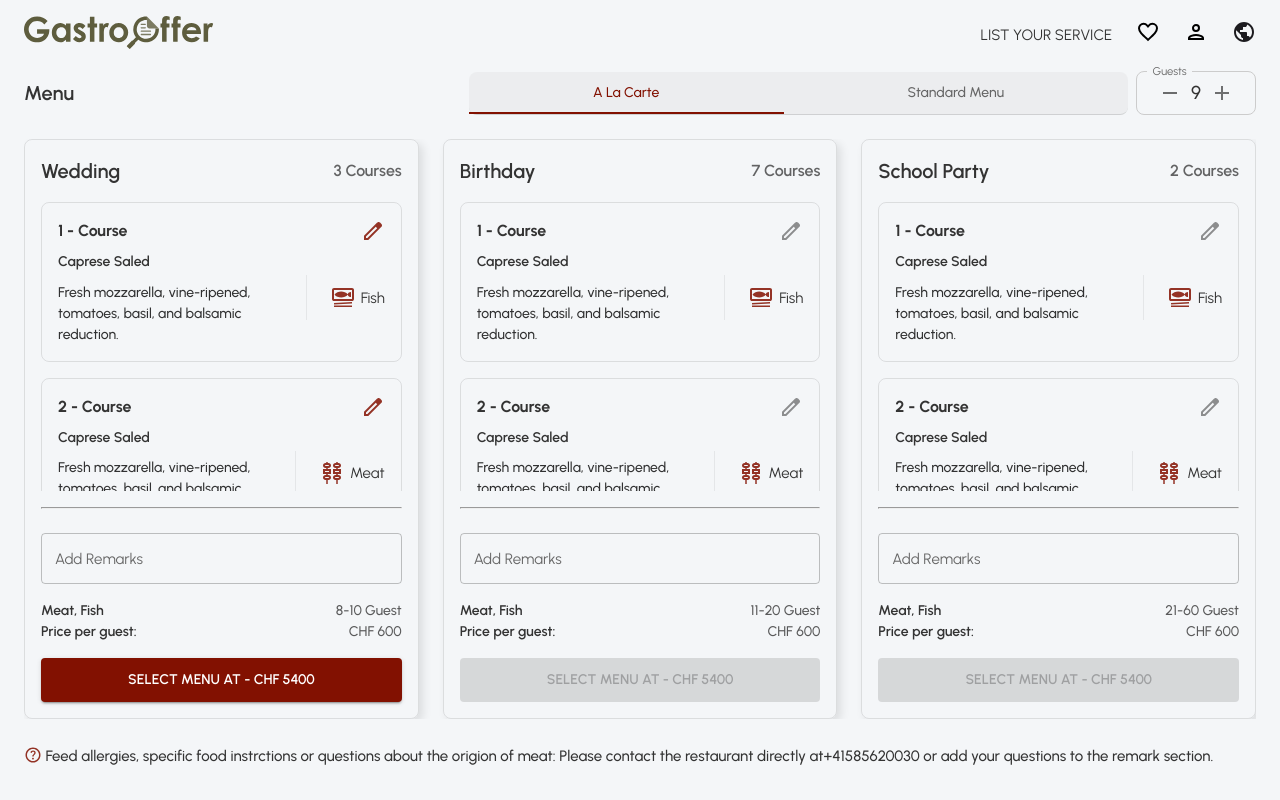
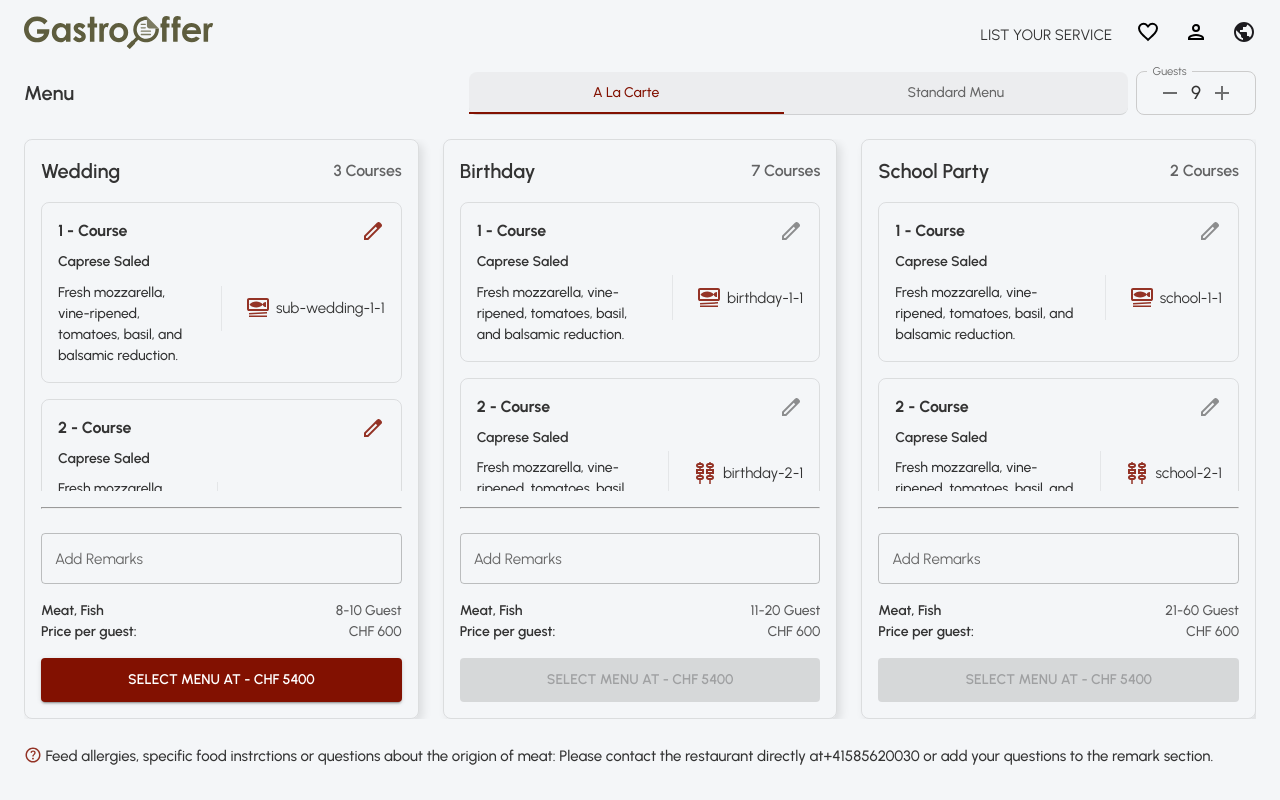
Before and after one commit to rafuj/gastro, a Next.js app: page / in a window 1280 px wide. Built offline with nearby package versions, Linux system fonts and the light colour scheme.

Commit message:
some fix

```diff
--- a/src/page-component/components/MenuContent.jsx
+++ b/src/page-component/components/MenuContent.jsx
@@ -14,6 +14,7 @@ export const MenuContent = ({ guests }) => {
 	const [open, setOpen] = React.useState(false);
 	const [menuData, setMenuData] = React.useState(demoData);
 	const [modalData, setModalData] = React.useState({});
+
 	return (
 		<Box sx={{ mt: 3 }}>
 			<Box sx={{ overflowX: "auto" }}>
@@ -270,18 +271,20 @@ const demoData = [
 				title: "1 - Course",
 				subtitle: "Caprese Saled",
 				text: "Fresh mozzarella, vine-ripened, tomatoes, basil, and balsamic reduction.",
-				selectedMenu: "Fish",
+				selectedMenu: "sub-wedding-1-1",
 				icon: menuicons.fish,
 				dishList: [
 					{
-						dishName: "Kids",
+						id: "sub-wedding-1-1",
+						dishName: "Caprese Saled",
 						description:
 							"Fresh mozzarella, vine-ripened tomatoes, basil, and balsamic reduction.",
 						icon: menuicons.fish,
 						tag: "Fish",
 					},
 					{
-						dishName: "Adults",
+						id: "sub-wedding-1-2",
+						dishName: "Daprese Saled",
 						description:
 							"Vine-ripened tomatoes, basil, and balsamic reduction.",
 						icon: menuicons.meat,
@@ -294,18 +297,20 @@ const demoData = [
 				title: "2 - Course",
 				subtitle: "Caprese Saled",
 				text: "Fresh mozzarella, vine-ripened, tomatoes, basil, and balsamic reduction.",
-				selectedMenu: "Meat",
+				selectedMenu: "sub-wedding-2-1",
 				icon: menuicons.meat,
 				dishList: [
 					{
-						dishName: "Kids",
+						id: "sub-wedding-2-1",
+						dishName: "Caprese Saled",
 						description:
 							"Fresh mozzarella, vine-ripened tomatoes, basil, and balsamic reduction.",
 						icon: menuicons.meat,
 						tag: "Meat",
 					},
 					{
-						dishName: "Adults",
+						id: "sub-wedding-2-2",
+						dishName: "Daprese Saled",
 						description:
 							"Vine-ripened tomatoes, basil, and balsamic reduction.",
 						icon: menuicons.meat,
@@ -317,17 +322,19 @@ const demoData = [
 						id: "wedding-2-1",
 						subtitle: "Caprese Saled",
 						text: "Fresh mozzarella, vine-ripened, tomatoes, basil, and balsamic reduction.",
-						selectedMenu: "Meat",
+						selectedMenu: "sub-wedding-2-1-1",
 						dishList: [
 							{
-								dishName: "Kids",
+								id: "sub-wedding-2-1-1",
+								dishName: "Caprese Saled",
 								description:
 									"Fresh mozzarella, vine-ripened tomatoes, basil, and balsamic reduction.",
 								icon: menuicons.meat,
 								tag: "Meat",
 							},
 							{
-								dishName: "Adults",
+								id: "sub-wedding-2-1-2",
+								dishName: "Caprese Saled",
 								description:
 									"Vine-ripened tomatoes, basil, and balsamic reduction.",
 								icon: menuicons.fish,
@@ -342,18 +349,20 @@ const demoData = [
 				title: "3 - Course",
 				subtitle: "Caprese Saled",
 				text: "Fresh mozzarella, vine-ripened, tomatoes, basil, and balsamic reduction.",
-				selectedMenu: "Vegetarian",
+				selectedMenu: "sub-wedding-3-1",
 				icon: menuicons.vegetarian,
 				dishList: [
 					{
-						dishName: "Kids",
+						id: "sub-wedding-3-1",
+						dishName: "Caprese Saled",
 						description:
 							"Fresh mozzarella, vine-ripened tomatoes, basil, and balsamic reduction.",
 						icon: menuicons.vegetarian,
 						tag: "Vegetarian",
 					},
 					{
-						dishName: "Adults",
+						id: "sub-wedding-3-2",
+						dishName: "Daprese Saled",
 						description:
 							"Vine-ripened tomatoes, basil, and balsamic reduction.",
 						icon: menuicons.vegetarian,
@@ -375,18 +384,20 @@ const demoData = [
 				title: "1 - Course",
 				subtitle: "Caprese Saled",
 				text: "Fresh mozzarella, vine-ripened, tomatoes, basil, and balsamic reduction.",
-				selectedMenu: "Fish",
+				selectedMenu: "birthday-1-1",
 				icon: menuicons.fish,
 				dishList: [
 					{
-						dishName: "Kids",
+						id: "birthday-1-1",
+						dishName: "Caprese Saled",
 						description:
 							"Fresh mozzarella, vine-ripened tomatoes, basil, and balsamic reduction.",
 						icon: menuicons.fish,
 						tag: "Meat",
 					},
 					{
-						dishName: "Adults",
+						id: "birthday-1-2",
+						dishName: "Daprese Saled",
 						description:
 							"Vine-ripened tomatoes, basil, and balsamic reduction.",
 
@@ -400,18 +411,20 @@ const demoData = [
 				title: "2 - Course",
 				subtitle: "Caprese Saled",
 				text: "Fresh mozzarella, vine-ripened, tomatoes, basil, and balsamic reduction.",
-				selectedMenu: "Meat",
+				selectedMenu: "birthday-2-1",
 				icon: menuicons.meat,
 				dishList: [
 					{
-						dishName: "Kids",
+						id: "birthday-2-1",
+						dishName: "Caprese Saled",
 						description:
 							"Fresh mozzarella, vine-ripened tomatoes, basil, and balsamic reduction.",
 						icon: menuicons.meat,
 						tag: "Meat",
 					},
 					{
-						dishName: "Adults",
+						id: "birthday-2-2",
+						dishName: "Daprese Saled",
 						description:
 							"Vine-ripened tomatoes, basil, and balsamic reduction.",
 						icon: menuicons.meat,
@@ -420,20 +433,22 @@ const demoData = [
 				],
 				subdata: [
 					{
-						id: "birthday-2-1",
+						id: "sub-birthday-2-1",
 						subtitle: "Caprese Saled",
 						text: "Fresh mozzarella, vine-ripened, tomatoes, basil, and balsamic reduction.",
-						selectedMenu: "Meat",
+						selectedMenu: "sub-birthday-2-1-1",
 						dishList: [
 							{
-								dishName: "Kids",
+								id: "sub-birthday-2-1-1",
+								dishName: "Caprese Saled",
 								description:
 									"Fresh mozzarella, vine-ripened tomatoes, basil, and balsamic reduction.",
 								icon: menuicons.meat,
 								tag: "Meat",
 							},
 							{
-								dishName: "Adults",
+								id: "sub-birthday-2-1-2",
+								dishName: "Daprese Saled",
 								description:
 									"Vine-ripened tomatoes, basil, and balsamic reduction.",
 								icon: menuicons.fish,
@@ -448,18 +463,20 @@ const demoData = [
 				title: "3 - Course",
 				subtitle: "Caprese Saled",
 				text: "Fresh mozzarella, vine-ripened, tomatoes, basil, and balsamic reduction.",
-				selectedMenu: "Vegetarian",
+				selectedMenu: "birthday-3-1",
 				icon: menuicons.vegetarian,
 				dishList: [
 					{
-						dishName: "Kids",
+						id: "birthday-3-1",
+						dishName: "Caprese Saled",
 						description:
 							"Fresh mozzarella, vine-ripened tomatoes, basil, and balsamic reduction.",
 						icon: menuicons.vegetarian,
 						tag: "Vegetarian",
 					},
 					{
-						dishName: "Adults",
+						id: "birthday-3-2",
+						dishName: "Daprese Saled",
 						description:
 							"Vine-ripened tomatoes, basil, and balsamic reduction.",
 						icon: menuicons.vegetarian,
@@ -472,18 +489,20 @@ const demoData = [
 				title: "1 - Course",
 				subtitle: "Caprese Saled",
 				text: "Fresh mozzarella, vine-ripened, tomatoes, basil, and balsamic reduction.",
-				selectedMenu: "Fish",
+				selectedMenu: "birthday-4-1",
 				icon: menuicons.fish,
 				dishList: [
 					{
-						dishName: "Kids",
+						id: "birthday-4-1",
+						dishName: "Caprese Saled",
 						description:
 							"Fresh mozzarella, vine-ripened tomatoes, basil, and balsamic reduction.",
 						icon: menuicons.meat,
 						tag: "Meat",
 					},
 					{
-						dishName: "Adults",
+						id: "birthday-4-2",
+						dishName: "Daprese Saled",
 						description:
 							"Vine-ripened tomatoes, basil, and balsamic reduction.",
 						icon: menuicons.meat,
@@ -496,18 +515,20 @@ const demoData = [
 				title: "2 - Course",
 				subtitle: "Caprese Saled",
 				text: "Fresh mozzarella, vine-ripened, tomatoes, basil, and balsamic reduction.",
-				selectedMenu: "Meat",
+				selectedMenu: "birthdat-5-1",
 				icon: menuicons.meat,
 				dishList: [
 					{
-						dishName: "Kids",
+						id: "birthday-5-1",
+						dishName: "Caprese Saled",
 						description:
 							"Fresh mozzarella, vine-ripened tomatoes, basil, and balsamic reduction.",
 						icon: menuicons.meat,
 						tag: "Meat",
 					},
 					{
-						dishName: "Adults",
+						id: "birthday-5-2",
+						dishName: "Daprese Saled",
 						description:
 							"Vine-ripened tomatoes, basil, and balsamic reduction.",
 						icon: menuicons.meat,
@@ -516,20 +537,22 @@ const demoData = [
 				],
 				subdata: [
 					{
-						id: "birthday-5-1",
+						id: "sub-birthday-5-1",
 						subtitle: "Caprese Saled",
 						text: "Fresh mozzarella, vine-ripened, tomatoes, basil, and balsamic reduction.",
-						selectedMenu: "Fish",
+						selectedMenu: "sub-birthday-5-1-1",
 						dishList: [
 							{
-								dishName: "Kids",
+								id: "sub-birthday-5-1-1",
+								dishName: "Caprese Saled",
 								description:
 									"Fresh mozzarella, vine-ripened tomatoes, basil, and balsamic reduction.",
 								icon: menuicons.meat,
 								tag: "Meat",
 							},
 							{
-								dishName: "Adults",
+								id: "sub-birthday-5-1-2",
+								dishName: "Daprese Saled",
 								description:
 									"Vine-ripened tomatoes, basil, and balsamic reduction.",
 								icon: menuicons.fish,
@@ -544,18 +567,20 @@ const demoData = [
 				title: "3 - Course",
 				subtitle: "Caprese Saled",
 				text: "Fresh mozzarella, vine-ripened, tomatoes, basil, and balsamic reduction.",
-				selectedMenu: "Vegetarian",
+				selectedMenu: "birthday-6-1",
 				icon: menuicons.vegetarian,
 				dishList: [
 					{
-						dishName: "Kids",
+						id: "birthday-6-1",
+						dishName: "Caprese Saled",
 						description:
 							"Fresh mozzarella, vine-ripened tomatoes, basil, and balsamic reduction.",
 						icon: menuicons.vegetarian,
 						tag: "Vegetarian",
 					},
 					{
-						dishName: "Adults",
+						id: "birthday-6-2",
+						dishName: "Daprese Saled",
 						description:
 							"Vine-ripened tomatoes, basil, and balsamic reduction.",
 						icon: menuicons.vegetarian,
@@ -577,18 +602,20 @@ const demoData = [
 				title: "1 - Course",
 				subtitle: "Caprese Saled",
 				text: "Fresh mozzarella, vine-ripened, tomatoes, basil, and balsamic reduction.",
-				selectedMenu: "Fish",
+				selectedMenu: "school-1-1",
 				icon: menuicons.fish,
 				dishList: [
 					{
-						dishName: "Kids",
+						id: "school-1-1",
+						dishName: "Caprese Saled",
 						description:
 							"Fresh mozzarella, vine-ripened tomatoes, basil, and balsamic reduction.",
 						icon: menuicons.fish,
 						tag: "Fish",
 					},
 					{
-						dishName: "Adults",
+						id: "school-1-2",
+						dishName: "Daprese Saled",
 						description:
 							"Vine-ripened tomatoes, basil, and balsamic reduction.",
 						icon: menuicons.fish,
@@ -601,18 +628,20 @@ const demoData = [
 				title: "2 - Course",
 				subtitle: "Caprese Saled",
 				text: "Fresh mozzarella, vine-ripened, tomatoes, basil, and balsamic reduction.",
-				selectedMenu: "Meat",
+				selectedMenu: "school-2-1",
 				icon: menuicons.meat,
 				dishList: [
 					{
-						dishName: "Kids",
+						id: "school-2-1",
+						dishName: "Caprese Saled",
 						description:
 							"Fresh mozzarella, vine-ripened tomatoes, basil, and balsamic reduction.",
 						icon: menuicons.meat,
 						tag: "Meat",
 					},
 					{
-						dishName: "Adults",
+						id: "school-2-2",
+						dishName: "Daprese Saled",
 						description:
 							"Vine-ripened tomatoes, basil, and balsamic reduction.",
 						icon: menuicons.meat,
@@ -621,20 +650,22 @@ const demoData = [
 				],
 				subdata: [
 					{
-						id: "school-2-1",
+						id: "sub-school-2-1",
 						subtitle: "Caprese Saled",
 						text: "Fresh mozzarella, vine-ripened, tomatoes, basil, and balsamic reduction.",
-						selectedMenu: "Fish",
+						selectedMenu: "sub-school-2-1-1",
 						dishList: [
 							{
-								dishName: "Kids",
+								id: "sub-school-2-1-1",
+								dishName: "Caprese Saled",
 								description:
 									"Fresh mozzarella, vine-ripened tomatoes, basil, and balsamic reduction.",
 								icon: menuicons.meat,
 								tag: "Meat",
 							},
 							{
-								dishName: "Adults",
+								id: "sub-school-2-1-2",
+								dishName: "Daprese Saled",
 								description:
 									"Vine-ripened tomatoes, basil, and balsamic reduction.",
 								icon: menuicons.fish,
```
Also changed, not shown: src/page-component/components/DishEditModal.jsx (+30 -22 lines).
